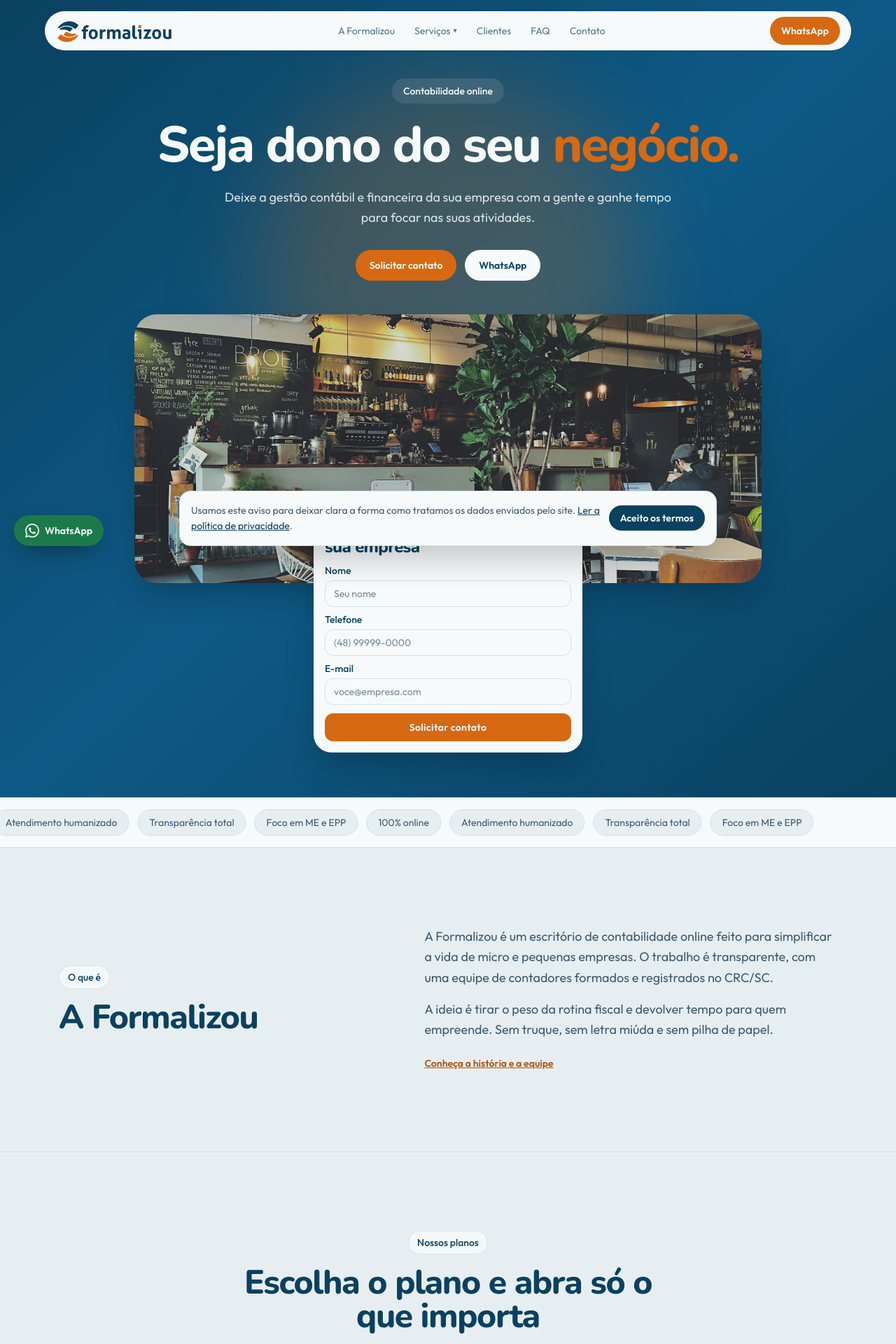
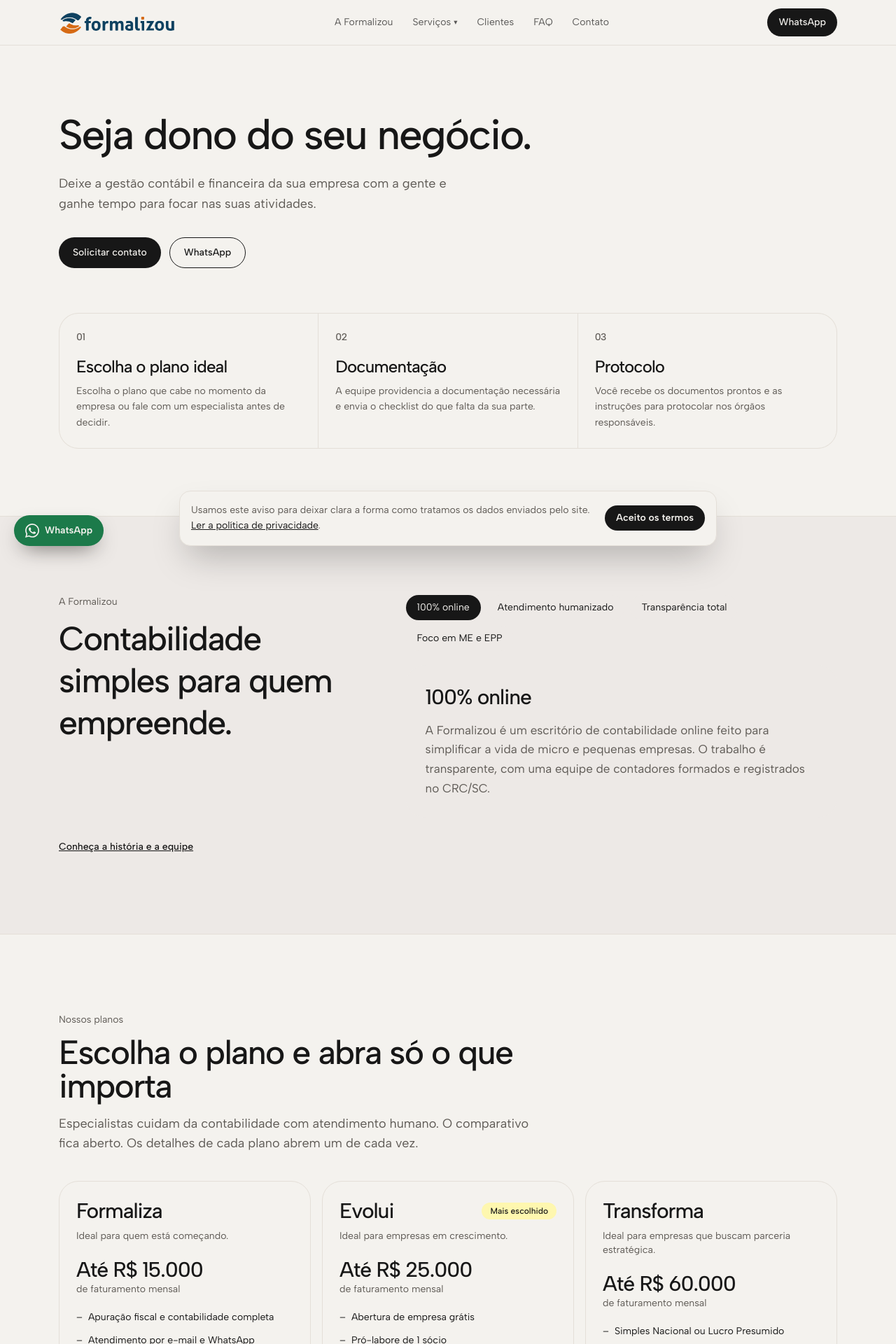
Before and after one commit to betows/formalizou, a Next.js app: page / in a window 1280 px wide. Shown: the top 1920 px of the page at 70% size. Built offline with nearby package versions, Linux system fonts and the light colour scheme.

Commit message:
feat: rebuild the pages in the Grovia layout
Keep the Formalizou logo and copy, and shift the site to a light editorial structure with numbered steps, plan cards, and a moving quote row.

```diff
--- a/src/app/globals.css
+++ b/src/app/globals.css
@@ -2,21 +2,21 @@
 
 @theme {
   --font-sans: var(--font-body), "Trebuchet MS", sans-serif;
-  --font-display: var(--font-display-face), "Trebuchet MS", sans-serif;
-  --color-ink: #0a4160;
-  --color-ink-soft: #3e5c70;
-  --color-cream: #f7fafb;
-  --color-paper: #e7eef2;
+  --font-display: var(--font-body), "Trebuchet MS", sans-serif;
+  --color-ink: #171717;
+  --color-ink-soft: #5e5a55;
+  --color-cream: #f4f2ee;
+  --color-paper: #ede9e6;
   --color-orange: #d76912;
   --color-orange-deep: #b4530c;
-  --color-amber: #d76912;
-  --color-line: #d3e0e7;
+  --color-amber: #fef7af;
+  --color-line: #e4dfd8;
   --color-moss: #1c7a4a;
 }
 
 html {
   scroll-behavior: smooth;
-  scroll-padding-top: 6.5rem;
+  scroll-padding-top: 5rem;
 }
 
 @keyframes rise-in {
@@ -62,7 +62,7 @@ html {
 }
 
 body {
-  background: var(--color-paper);
+  background: var(--color-cream);
   color: var(--color-ink);
   font-family: var(--font-sans);
   font-size: 1.0625rem;
@@ -71,13 +71,17 @@ body {
 }
 
 .font-display {
-  font-weight: 800;
-  letter-spacing: -0.03em;
+  font-weight: 500;
+  letter-spacing: -0.035em;
+}
+
+.marquee-track:hover {
+  animation-play-state: paused;
 }
 
 ::selection {
-  background: #d76912;
-  color: #f7fafb;
+  background: #fef7af;
+  color: #171717;
 }
 
 :focus-visible {
--- a/src/app/layout.tsx
+++ b/src/app/layout.tsx
@@ -1,5 +1,5 @@
 import type { Metadata } from "next";
-import { Nunito, Outfit } from "next/font/google";
+import { Albert_Sans } from "next/font/google";
 import { CookieNotice } from "@/components/cookie-notice";
 import { HashScroll } from "@/components/hash-scroll";
 import { SiteFooter } from "@/components/site-footer";
@@ -7,17 +7,10 @@ import { SiteHeader } from "@/components/site-header";
 import { WhatsAppButton } from "@/components/whatsapp-button";
 import "./globals.css";
 
-const outfit = Outfit({
+const albert = Albert_Sans({
   subsets: ["latin"],
   weight: ["400", "500", "600"],
   variable: "--font-body",
-  display: "swap",
-});
-
-const nunito = Nunito({
-  subsets: ["latin"],
-  weight: ["700", "800"],
-  variable: "--font-display-face",
   display: "swap",
 });
 
@@ -32,7 +25,7 @@ export const metadata: Metadata = {
 
 export default function RootLayout({ children }: LayoutProps<"/">) {
   return (
-    <html lang="pt-BR" className={`${outfit.variable} ${nunito.variable} h-full antialiased`}>
+    <html lang="pt-BR" className={`${albert.variable} h-full antialiased`}>
       <body className="min-h-full">
         <a
           href="#conteudo"
--- a/src/app/page.tsx
+++ b/src/app/page.tsx
@@ -1,113 +1,62 @@
-import Image from "next/image";
 import Link from "next/link";
 import { Accordion } from "@/components/accordion";
 import { ContactForm } from "@/components/contact-form";
-import { HowItWorks } from "@/components/how-it-works";
+import { FeatureSwitch } from "@/components/feature-switch";
 import { PlanExplorer } from "@/components/plan-explorer";
 import { Reveal } from "@/components/reveal";
 import { Testimonials } from "@/components/testimonials";
-import { homeFaq } from "@/lib/content";
+import { homeFaq, steps } from "@/lib/content";
 import { WHATSAPP_URL } from "@/lib/site";
 
-const badges = ["100% online", "Atendimento humanizado", "Transparência total", "Foco em ME e EPP"];
-
-function Eyebrow({ children }: { children: string }) {
-  return (
-    <p className="inline-flex items-center rounded-full border border-ink/10 bg-cream/80 px-3 py-1.5 text-sm font-medium text-ink backdrop-blur-sm">
-      {children}
-    </p>
-  );
-}
-
 export default function HomePage() {
-  const loop = [...badges, ...badges];
-
   return (
     <>
-      <section className="relative overflow-hidden text-cream">
-        <div className="absolute inset-0 bg-linear-to-br from-ink via-[#0e5a86] to-ink" />
-        <div className="absolute top-1/3 left-1/2 size-[34rem] -translate-x-1/2 -translate-y-1/2 rounded-full bg-orange/25 blur-3xl" />
-        <div className="relative mx-auto flex min-h-svh max-w-6xl flex-col items-center px-5 pt-28 pb-16 text-center">
-          <p className="rise-in inline-flex items-center gap-2 rounded-full bg-cream/10 px-4 py-2 text-sm font-medium backdrop-blur-md">
-            Contabilidade online
-          </p>
-          <h1 className="rise-in d1 mt-6 max-w-4xl font-display text-5xl leading-[0.98] tracking-tight md:text-7xl">
-            Seja dono do seu <span className="text-orange">negócio.</span>
+      <section className="mx-auto max-w-6xl px-5 py-16 md:py-24">
+        <div className="max-w-3xl">
+          <h1 className="rise-in font-display text-5xl leading-[1.05] tracking-tight md:text-6xl">
+            Seja dono do seu negócio.
           </h1>
-          <p className="rise-in d2 mt-6 max-w-2xl text-base leading-relaxed text-cream/85 md:text-lg">
+          <p className="rise-in d1 mt-6 max-w-xl text-lg leading-relaxed text-ink-soft">
             Deixe a gestão contábil e financeira da sua empresa com a gente e ganhe tempo para focar nas suas atividades.
           </p>
-          <div className="rise-in d3 mt-8 flex flex-wrap items-center justify-center gap-3">
-            <a
-              href="#contato"
-              className="inline-flex h-11 items-center rounded-full bg-orange px-5 text-sm font-semibold text-cream transition hover:scale-[1.02] hover:bg-orange-deep"
-            >
+          <div className="rise-in d2 mt-8 flex flex-wrap gap-3">
+            <a href="#contato" className="inline-flex h-11 items-center rounded-full bg-ink px-5 text-sm font-medium text-cream">
               Solicitar contato
             </a>
             <a
               href={WHATSAPP_URL}
               target="_blank"
               rel="noreferrer"
-              className="inline-flex h-11 items-center rounded-full bg-cream px-5 text-sm font-semibold text-ink transition hover:scale-[1.02]"
+              className="inline-flex h-11 items-center rounded-full border border-ink px-5 text-sm font-medium"
             >
               WhatsApp
             </a>
           </div>
-          <div className="rise-in d4 relative mt-12 w-full max-w-4xl">
-            <div className="relative h-56 overflow-hidden rounded-[2rem] shadow-2xl sm:h-72 md:h-96">
-              <Image
-                src="/images/hero.jpg"
-                alt="Balcão de um café, o tipo de negócio que a Formalizou ajuda a formalizar"
-                fill
-                priority
-                className="hero-photo object-cover"
-                sizes="(min-width: 1024px) 896px, 100vw"
-              />
         </div>
-            <div className="hero-card relative z-10 mx-auto -mt-16 w-[min(100%,24rem)] rounded-[1.6rem] bg-cream p-4 text-left text-ink shadow-2xl sm:-mt-24">
-              <p className="text-xs font-semibold tracking-wide text-orange uppercase">Abra agora</p>
-              <p className="font-display text-2xl leading-none">sua empresa</p>
-              <div className="mt-3">
-                <ContactForm variant="compact" idPrefix="hero" />
-              </div>
-            </div>
-          </div>
+        <div className="rise-in d3 mt-16 grid gap-px overflow-hidden rounded-[1.75rem] border border-line bg-line sm:grid-cols-3">
+          {steps.map((step, index) => (
+            <article key={step.title} className="bg-cream p-6">
+              <p className="font-display text-sm text-ink-soft">0{index + 1}</p>
+              <h2 className="mt-4 font-display text-2xl tracking-tight">{step.title}</h2>
+              <p className="mt-2 text-sm leading-relaxed text-ink-soft">{step.text}</p>
+            </article>
+          ))}
         </div>
       </section>
 
-      <div className="overflow-hidden border-y border-line bg-cream py-4">
-        <div className="marquee-track flex w-max gap-3 px-3">
-          {loop.map((badge, index) => (
-            <span key={`${badge}-${index}`} className="rounded-full border border-line bg-paper px-4 py-2 text-sm text-ink-soft">
-              {badge}
-            </span>
-          ))}
-        </div>
-      </div>
-
-      <Reveal id="sobre" className="mx-auto grid max-w-6xl items-center gap-10 px-5 py-20 md:grid-cols-[0.9fr_1.1fr] md:py-28">
-        <div>
-          <Eyebrow>O que é</Eyebrow>
-          <h2 className="mt-4 font-display text-4xl tracking-tight md:text-5xl">A Formalizou</h2>
-        </div>
-        <div className="text-lg leading-relaxed text-ink-soft">
-          <p>
-            A Formalizou é um escritório de contabilidade online feito para simplificar a vida de micro e pequenas empresas. O trabalho é transparente, com uma equipe de contadores formados e registrados no CRC/SC.
-          </p>
-          <p className="mt-4">
-            A ideia é tirar o peso da rotina fiscal e devolver tempo para quem empreende. Sem truque, sem letra miúda e sem pilha de papel.
-          </p>
-          <Link href="/a-formalizou" className="mt-6 inline-flex text-sm font-semibold text-orange-deep underline">
+      <Reveal id="sobre" className="border-y border-line bg-paper">
+        <div className="mx-auto max-w-6xl px-5 py-20 md:py-28">
+          <FeatureSwitch />
+          <Link href="/a-formalizou" className="mt-8 inline-flex text-sm font-medium underline">
             Conheça a história e a equipe
           </Link>
         </div>
       </Reveal>
 
-      <Reveal id="planos" className="border-y border-line bg-paper">
-        <div className="mx-auto max-w-6xl px-5 py-20 md:py-28">
-          <div className="mx-auto max-w-2xl text-center">
-            <Eyebrow>Nossos planos</Eyebrow>
-            <h2 className="mt-4 font-display text-4xl tracking-tight md:text-5xl">Escolha o plano e abra só o que importa</h2>
+      <Reveal id="planos" className="mx-auto max-w-6xl px-5 py-20 md:py-28">
+        <div className="max-w-2xl">
+          <p className="text-sm text-ink-soft">Nossos planos</p>
+          <h2 className="mt-3 font-display text-4xl tracking-tight md:text-5xl">Escolha o plano e abra só o que importa</h2>
           <p className="mt-4 text-lg text-ink-soft">
             Especialistas cuidam da contabilidade com atendimento humano. O comparativo fica aberto. Os detalhes de cada plano abrem um de cada vez.
           </p>
@@ -115,65 +64,51 @@ export default function HomePage() {
         <div className="mt-10">
           <PlanExplorer />
         </div>
-          <p className="mt-6 text-center text-sm text-ink-soft">
+        <p className="mt-6 text-sm text-ink-soft">
           Precisa de algo fora da mensalidade?{" "}
-            <Link href="/servicos-avulsos" className="font-semibold text-ink underline">
+          <Link href="/servicos-avulsos" className="font-medium text-ink underline">
             Veja os serviços avulsos
           </Link>
           .
         </p>
+      </Reveal>
+
+      <Reveal id="clientes" className="border-y border-line bg-paper py-20 md:py-28">
+        <div className="mx-auto max-w-6xl px-5">
+          <p className="text-sm text-ink-soft">Clientes</p>
+          <h2 className="mt-3 max-w-2xl font-display text-4xl tracking-tight md:text-5xl">
+            Quem já deixou a contabilidade com a gente
+          </h2>
+        </div>
+        <div className="mt-10">
+          <Testimonials />
         </div>
       </Reveal>
 
-      <Reveal id="como-funciona" className="mx-auto max-w-6xl px-5 py-20 md:py-28">
-        <div className="mx-auto mb-10 max-w-2xl text-center">
-          <Eyebrow>Como funciona</Eyebrow>
-          <h2 className="mt-4 font-display text-4xl tracking-tight md:text-5xl">Três passos, um de cada vez</h2>
-        </div>
-        <HowItWorks />
-      </Reveal>
-
-      <Reveal id="faq" className="bg-white/50">
-        <div className="mx-auto grid max-w-6xl gap-8 px-5 py-20 md:grid-cols-[0.8fr_1.2fr] md:py-28">
+      <Reveal id="faq" className="mx-auto grid max-w-6xl gap-10 px-5 py-20 md:grid-cols-[0.8fr_1.2fr] md:py-28">
         <div>
-            <Eyebrow>Ainda com dúvidas?</Eyebrow>
-            <h2 className="mt-4 font-display text-4xl tracking-tight md:text-5xl">Perguntas frequentes</h2>
+          <p className="text-sm text-ink-soft">Ainda com dúvidas?</p>
+          <h2 className="mt-3 font-display text-4xl tracking-tight md:text-5xl">Perguntas frequentes</h2>
           <p className="mt-4 text-ink-soft">
             Clique em uma pergunta para ler a resposta. Clique de novo para fechar. As outras permanecem fechadas.
           </p>
-            <Link href="/faq" className="mt-6 inline-flex h-11 items-center rounded-full bg-ink px-5 text-sm font-semibold text-cream">
+          <Link href="/faq" className="mt-6 inline-flex h-11 items-center rounded-full bg-ink px-5 text-sm font-medium text-cream">
             Acesse o FAQ completo
           </Link>
         </div>
         <Accordion items={homeFaq} />
-        </div>
       </Reveal>
 
-      <Reveal id="clientes" className="mx-auto max-w-6xl px-5 py-20 md:py-28">
-        <div className="mx-auto mb-10 max-w-2xl text-center">
-          <Eyebrow>Clientes</Eyebrow>
-          <h2 className="mt-4 font-display text-4xl tracking-tight md:text-5xl">Quem já deixou a contabilidade com a gente</h2>
-        </div>
-        <Testimonials />
-      </Reveal>
-
-      <Reveal id="contato" className="mx-auto grid max-w-6xl items-center gap-8 px-5 pb-24 md:grid-cols-2">
-        <div className="relative min-h-72 overflow-hidden rounded-[2rem]">
-          <Image
-            src="/images/workspace.jpg"
-            alt="Mesa de trabalho com notebook, onde a rotina contábil acontece online"
-            fill
-            className="hero-photo object-cover"
-            sizes="(min-width: 768px) 50vw, 100vw"
-          />
-        </div>
-        <div className="rounded-[2rem] bg-ink p-6 text-cream md:p-8">
-          <p className="text-sm font-medium text-orange">Vamos conversar?</p>
-          <h2 className="mt-2 font-display text-4xl tracking-tight">Conte o momento da sua empresa</h2>
-          <p className="mt-3 text-sm text-cream/75">
+      <Reveal id="contato" className="border-t border-line bg-paper">
+        <div className="mx-auto grid max-w-6xl items-start gap-10 px-5 py-20 md:grid-cols-2 md:py-28">
+          <div>
+            <p className="text-sm text-ink-soft">Vamos conversar?</p>
+            <h2 className="mt-3 font-display text-4xl tracking-tight md:text-5xl">Conte o momento da sua empresa</h2>
+            <p className="mt-4 max-w-md text-ink-soft">
               O formulário monta a mensagem e abre o WhatsApp da Formalizou. Nada fica salvo neste site.
             </p>
-          <div className="mt-5 rounded-2xl bg-cream p-4 text-ink">
+          </div>
+          <div className="rounded-[1.75rem] border border-line bg-cream p-5">
             <ContactForm variant="full" idPrefix="home-contato" />
           </div>
         </div>
--- a/src/components/contact-form.tsx
+++ b/src/components/contact-form.tsx
@@ -206,7 +206,7 @@ export function ContactForm({
       ) : null}
       <button
         type="submit"
-        className={`mt-1 rounded-xl bg-orange px-4 text-sm font-semibold tracking-wide text-cream transition hover:bg-orange-deep ${compact ? "py-2.5" : "py-3.5"}`}
+        className={`mt-1 rounded-full bg-ink px-4 text-sm font-medium text-cream transition hover:bg-black ${compact ? "py-2.5" : "py-3.5"}`}
       >
         {variant === "compact" ? "Solicitar contato" : "Chamar no WhatsApp"}
       </button>
--- /dev/null
+++ b/src/components/feature-switch.tsx
@@ -0,0 +1,60 @@
+"use client";
+
+import { useState } from "react";
+
+const items = [
+  {
+    title: "100% online",
+    text: "A Formalizou é um escritório de contabilidade online feito para simplificar a vida de micro e pequenas empresas. O trabalho é transparente, com uma equipe de contadores formados e registrados no CRC/SC.",
+  },
+  {
+    title: "Atendimento humanizado",
+    text: "A ideia é tirar o peso da rotina fiscal e devolver tempo para quem empreende. Sem truque, sem letra miúda e sem pilha de papel.",
+  },
+  {
+    title: "Transparência total",
+    text: "A Formalizou nasceu para simplificar a rotina contábil e facilitar a troca de informação com quem empreende. As portas se abrem quando o serviço é justo, descomplicado e transparente.",
+  },
+  {
+    title: "Foco em ME e EPP",
+    text: "Simplificar a contabilidade dos pequenos e microempreendedores para que possam alcançar o sucesso de suas empresas.",
+  },
+];
+
+export function FeatureSwitch() {
+  const [active, setActive] = useState(0);
+  const current = items[active] ?? items[0];
+
+  return (
+    <div className="grid items-start gap-10 lg:grid-cols-[0.85fr_1.15fr]">
+      <div>
+        <p className="text-sm text-ink-soft">A Formalizou</p>
+        <h2 className="mt-3 font-display text-4xl leading-tight tracking-tight md:text-5xl">
+          Contabilidade simples para quem empreende.
+        </h2>
+      </div>
+      <div>
+        <div className="flex flex-wrap gap-2">
+          {items.map((item, index) => {
+            const selected = index === active;
+            return (
+              <button
+                key={item.title}
+                type="button"
+                aria-pressed={selected}
+                onClick={() => setActive(index)}
+                className={`rounded-full px-4 py-2 text-sm transition ${selected ? "bg-ink text-cream" : "bg-paper text-ink hover:bg-ink/5"}`}
+              >
+                {item.title}
+              </button>
+            );
+          })}
+        </div>
+        <div className="mt-5 min-h-52 rounded-[1.75rem] bg-paper p-7">
+          <p className="font-display text-3xl tracking-tight">{current.title}</p>
+          <p className="mt-4 max-w-xl leading-relaxed text-ink-soft">{current.text}</p>
+        </div>
+      </div>
+    </div>
+  );
+}
--- a/src/components/plan-explorer.tsx
+++ b/src/components/plan-explorer.tsx
@@ -25,25 +25,25 @@ export function PlanExplorer() {
         {plans.map((item, index) => (
           <article
             key={item.id}
-            className={`flex flex-col rounded-3xl border p-5 sm:p-6 ${index === 2 ? "md:col-span-2 xl:col-span-1" : ""} ${item.popular ? "border-orange bg-ink text-cream shadow-[0_24px_50px_-28px_rgba(215,105,18,0.7)]" : "border-line bg-cream text-ink"}`}
+            className={`flex flex-col rounded-[1.75rem] border border-line bg-cream p-6 text-ink ${index === 2 ? "md:col-span-2 xl:col-span-1" : ""}`}
           >
             <div className="flex items-center justify-between gap-3">
               <h3 className="font-display text-3xl">{item.name}</h3>
               {item.popular ? (
-                <span className="rounded-full bg-orange px-3 py-1 text-xs font-semibold uppercase tracking-wide text-cream">
-                  Mais escolhido
-                </span>
+                <span className="rounded-full bg-amber px-3 py-1 text-xs font-medium text-ink">Mais escolhido</span>
               ) : null}
             </div>
-            <p className={`mt-2 text-sm ${item.popular ? "text-cream/70" : "text-ink-soft"}`}>
+            <p className="mt-2 text-sm text-ink-soft">
               Ideal para {item.audience.charAt(0).toLowerCase() + item.audience.slice(1)}
             </p>
+            <p className="mt-5 font-display text-3xl tracking-tight">
+              {planRows.find((row) => row.label === "Faturamento mensal")?.values[index]}
+            </p>
+            <p className="text-sm text-ink-soft">de faturamento mensal</p>
             <ul className="mt-5 grid flex-1 gap-2 text-sm">
               {item.highlights.slice(0, 4).map((highlight) => (
                 <li key={highlight} className="flex gap-2">
-                  <span className="text-orange" aria-hidden="true">
-                    ●
-                  </span>
+                  <span aria-hidden="true">–</span>
                   <span>{highlight}</span>
                 </li>
               ))}
@@ -51,7 +51,7 @@ export function PlanExplorer() {
             <button
               type="button"
               onClick={() => setOpenId(item.id)}
-              className={`mt-6 rounded-full px-4 py-2.5 text-sm font-semibold ${item.popular ? "bg-cream text-ink" : "bg-ink text-cream"}`}
+              className="mt-6 h-11 rounded-full bg-ink px-4 text-sm font-medium text-cream"
             >
               Saiba mais
             </button>
--- a/src/components/site-header.tsx
+++ b/src/components/site-header.tsx
@@ -48,8 +48,8 @@ export function SiteHeader() {
   }
 
   return (
-    <header className="fixed top-3 right-0 left-0 z-50 px-3 sm:top-4 sm:px-4">
-      <div className="mx-auto flex h-14 max-w-6xl items-center justify-between gap-3 rounded-full bg-cream px-3 text-ink shadow-sm sm:px-4">
+    <header className="sticky top-0 z-50 border-b border-line bg-cream/90 text-ink backdrop-blur">
+      <div className="mx-auto flex h-16 max-w-6xl items-center justify-between gap-4 px-5">
         <Link href="/" aria-label="Formalizou, página inicial" className="flex shrink-0 items-center" onClick={close}>
           <Logo />
         </Link>
@@ -102,7 +102,7 @@ export function SiteHeader() {
             href={WHATSAPP_URL}
             target="_blank"
             rel="noreferrer"
-            className="hidden h-10 items-center rounded-full bg-orange px-4 text-sm font-semibold text-cream transition hover:bg-orange-deep sm:inline-flex"
+            className="hidden h-10 items-center rounded-full bg-ink px-4 text-sm font-medium text-cream transition hover:bg-black sm:inline-flex"
           >
             WhatsApp
           </a>
@@ -121,7 +121,7 @@ export function SiteHeader() {
         </div>
       </div>
       {open ? (
-        <nav id="menu-mobile" className="mx-auto mt-2 max-w-6xl rounded-3xl bg-cream px-5 py-2 text-ink shadow-lg lg:hidden" aria-label="Mobile">
+        <nav id="menu-mobile" className="border-t border-line bg-cream px-5 py-2 lg:hidden" aria-label="Mobile">
           <div className="divide-y divide-ink/10 text-sm">
             {links.map((link) => (
               <Link key={link.href} href={link.href} className="block py-3 text-ink" onClick={(event) => onMenuClick(event, link.href)}>
```
Also changed, not shown: src/app/a-formalizou/page.tsx (+4 -4 lines), src/app/contato/page.tsx (+4 -4 lines), src/components/page-hero.tsx (+5 -11 lines), src/components/site-footer.tsx (+17 -17 lines), src/components/testimonials.tsx (+12 -30 lines). Lines whose indentation alone changed are shown as unchanged.
